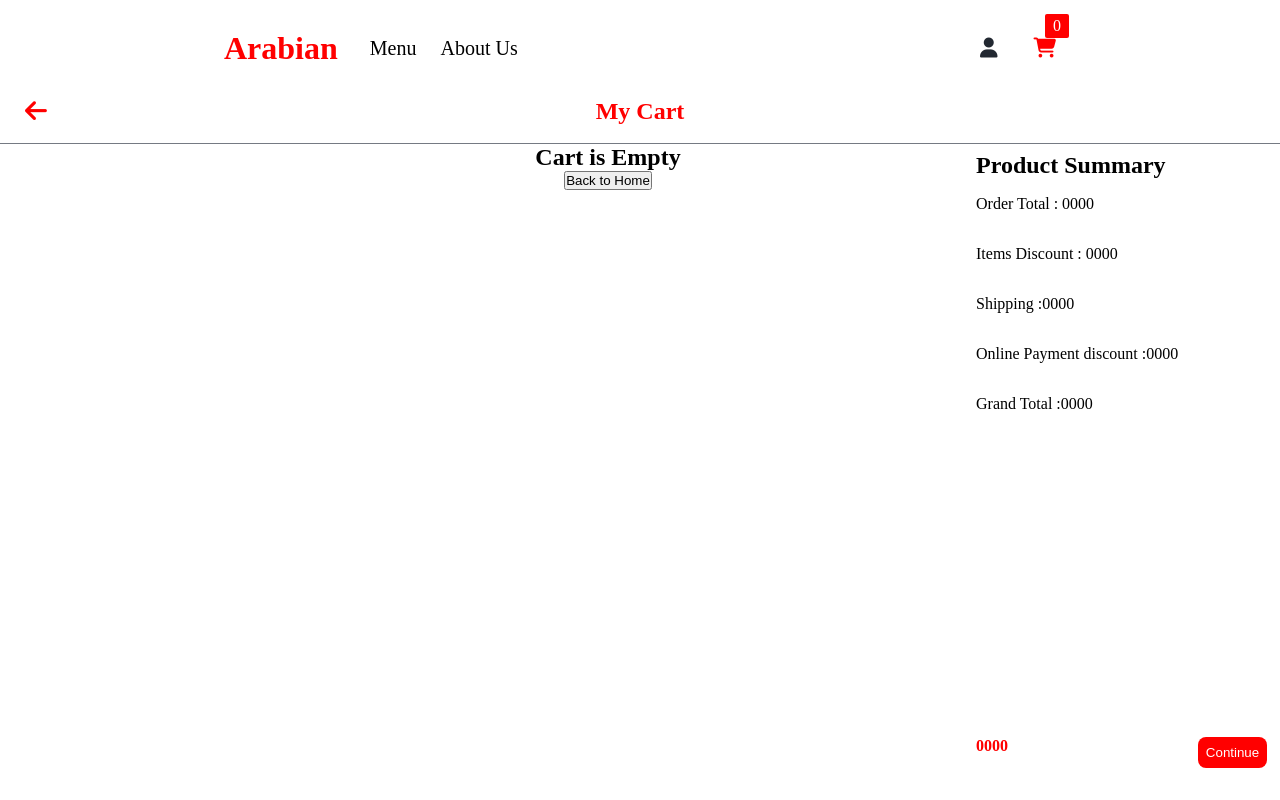
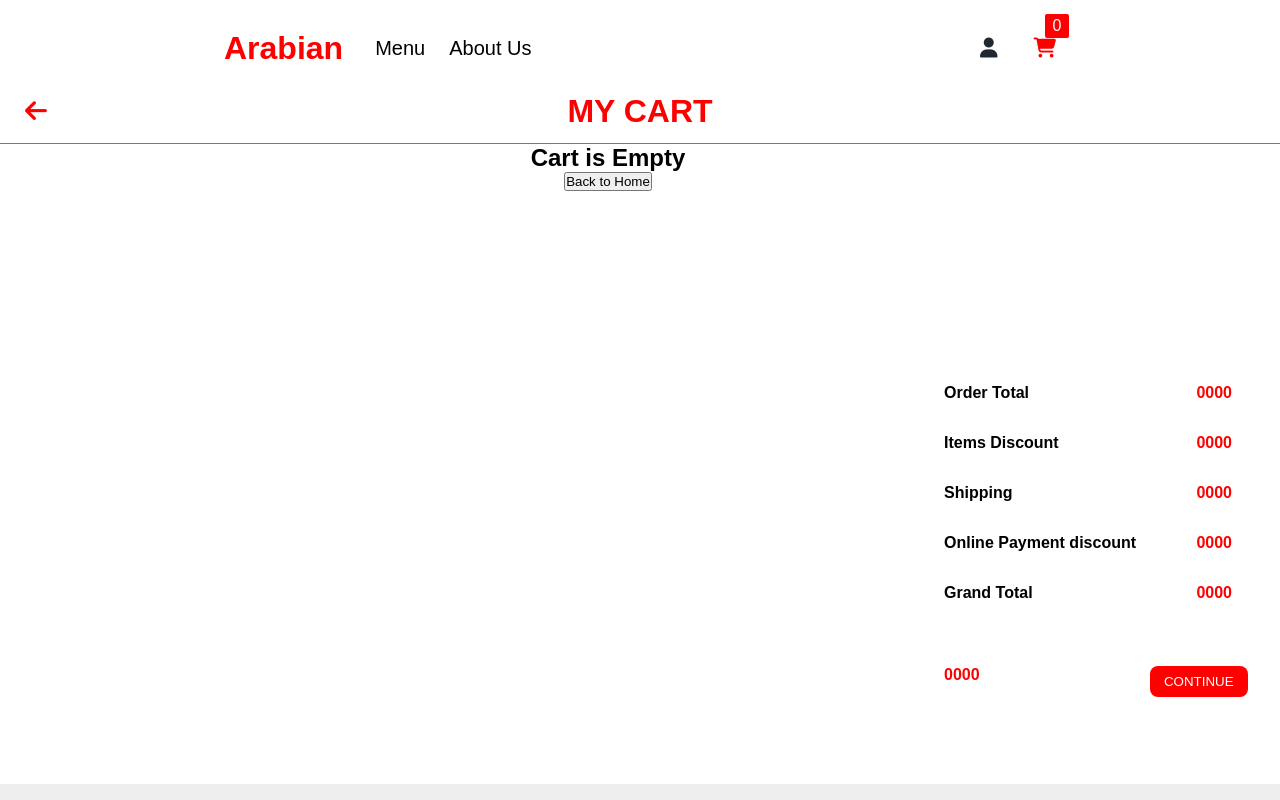
Before and after one commit to abhii-dev/Arabian, a plain HTML site: page cart.html in a window 1280 px wide. Drawn offline with Linux system fonts and the light colour scheme.

Commit message:
some changes

```diff
--- a/cart.html
+++ b/cart.html
@@ -7,7 +7,7 @@
     <link rel="stylesheet" href="https://cdnjs.cloudflare.com/ajax/libs/font-awesome/6.6.0/css/all.min.css"
     integrity="sha512-Kc323vGBEqzTmouAECnVceyQqyqdsSiqLQISBL29aUW4U/M7pSPA/gEUZQqv1cwx4OnYxTxve5UMg5GT6L4JJg=="
     crossorigin="anonymous" referrerpolicy="no-referrer" />
-    <link rel="stylesheet" href="/Arabian/src-files/cart.css">
+    <link rel="stylesheet" href="src-files/cart.css">
 </head>
 <body>
     <div class="nav">
@@ -42,7 +42,7 @@
     <div class="cart-page">
         <div class="cart-page-nav">
             <i class="fa-solid fa-arrow-left cart-back"></i>
-            <h2>My Cart</h2>
+            <h2>MY CART</h2>
         </div>
         <div class="main-cart-box">
             <!-- <p class="order-summ-heading">ORDER SUMMARY</p>
@@ -91,14 +91,20 @@
 
         <div class="cart-summary">
             <div class="product-summary">
-                <h6 class="product-heading">Product Summary</h6>
+
                 <div class="cart-price-summary">
-                        <a>Order Total : 0000</a>
-                        <a>Items Discount : 0000</a>
-                        <a>Shipping :0000</a>
-                        <a>Online Payment discount :0000</a>
-                        <a>Grand Total :0000</a>
-
+                          <a>Order Total</a>
+                        <a>Items Discount</a>
+                        <a>Shipping</a>
+                        <a>Online Payment discount</a>
+                        <a>Grand Total</a>
+                </div>
+                <div class="cart-product-cost">
+                        <a href="">0000</a>
+                        <a href="">0000</a>
+                        <a href="">0000</a>
+                        <a href="">0000</a>
+                        <a href="">0000</a>
                 </div>
             </div>
             <div class="cart-final-sec">
@@ -106,7 +112,7 @@
                     <a>0000</a>
                 </div>
                 <div class="cart-continue">
-                    <button class="cart-continue-button">Continue</button>
+                    <button class="cart-continue-button">CONTINUE</button>
                 </div>
             </div>
         </div>
--- a/src-files/cart.css
+++ b/src-files/cart.css
@@ -16,6 +16,13 @@ html::-webkit-scrollbar{
     top: 0;
     width: 100%;
     z-index: 2000;
+}
+body {
+    font-family: Arial, sans-serif;
+    min-height: 100%;
+    display: flex;
+    flex-direction: column;
+    background-color: #EEEEEE;
 }
 
 
@@ -162,6 +169,11 @@ li a {
     font-size: 25px;
     cursor: pointer;
 }
+.cart-page-nav h2{
+
+    font-weight: bolder;
+    font-size: 2rem ;
+}
 .cart-page-heading{
     text-align: center;
     margin-top: 1rem;
@@ -237,18 +249,25 @@ li a {
 }
 .cart-summary{
         position: fixed;
-        top: 8rem;
+        top: 20rem;
         right: 0;
         display: flex;
         flex-direction: column;
         justify-content: space-between;
-        height: 80vh;
+        margin-right: 2rem;
         width: 25vw;
+        margin-top: 2rem
 
+}
+.product-summary{
+    display: flex;
+    justify-content: space-between;
+    margin-top: 1rem;
 }
 .cart-price-summary a{
     display: block;
     padding: 1rem;
+    font-weight: bolder;
 
 }
 .cart-product-cost a{
@@ -258,9 +277,10 @@ li a {
     font-weight: bold;
 }
 .product-heading{
-    font-size: 1.5rem;
+    font-size: 2rem;
     margin-left: 1rem;
     margin-top: 1.5rem;
+    margin-bottom: 1.5rem;
 
 }
 .cart-final-sec{
@@ -280,6 +300,7 @@ li a {
     color: white;
     border: none;
     border-radius: 0.5rem;
+    width: 100%;
 }
 .quantity-buttons{
     display: flex;
```
